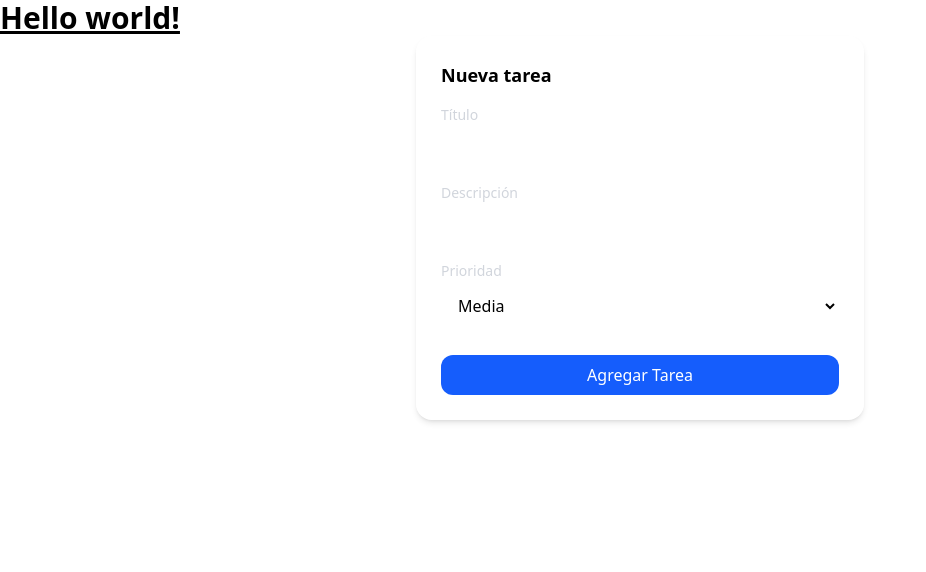
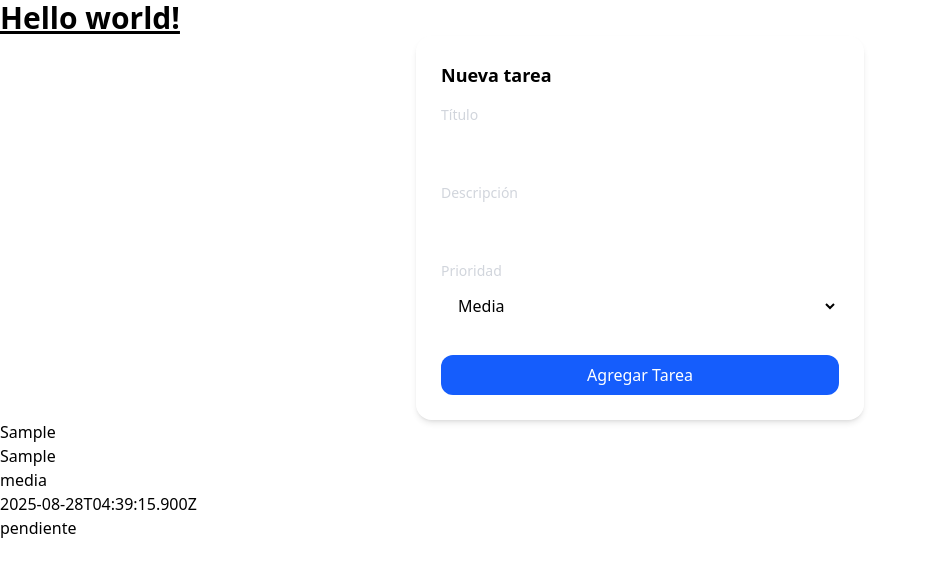
Before and after one commit to esteban-abanto-2709/FocusTask, a React (Vite) app: page / in a window 1280 px wide. Both pictures are taken after typing "Sample", "Sample" into the empty fields and a click on the button "Agregar Tarea". Shown: the top 572 px of the page, without its empty margins (0-926 px from the left). Built offline with nearby package versions, Linux system fonts and the light colour scheme.

Commit message:
feature(task): implement TaskList component to display tasks in App component

```diff
--- a/src/App.tsx
+++ b/src/App.tsx
@@ -3,6 +3,7 @@ import { useState } from "react";
 import type Task from "./types/Task";
 
 import TaskForm from "./components/TaskForm";
+import TaskList from "./components/TaskList";
 
 export default function App() {
 
@@ -20,6 +21,7 @@ export default function App() {
           Hello world!
         </h1>
         <TaskForm onAdd={handleAdd} />
+        <TaskList tasks={tasks} />
       </div>
     </>
   )
--- a/src/components/TaskList.tsx
+++ b/src/components/TaskList.tsx
@@ -0,0 +1,22 @@
+import type Task from "../types/Task";
+
+interface TaskListProps {
+  tasks: Task[];
+}
+
+export default function TaskList({ tasks }: TaskListProps) {
+
+  return (
+    <div>
+      {tasks.map((task, index) => (
+        <div>
+          <h3 key={index}>{task.title}</h3>
+          <p>{task.description}</p>
+          <p>{task.priority}</p>
+          <p>{new Date(task.createdAt).toISOString()}</p>
+          <p>{task.status}</p>
+        </div>
+      ))}
+    </div>
+  );
+}
```
